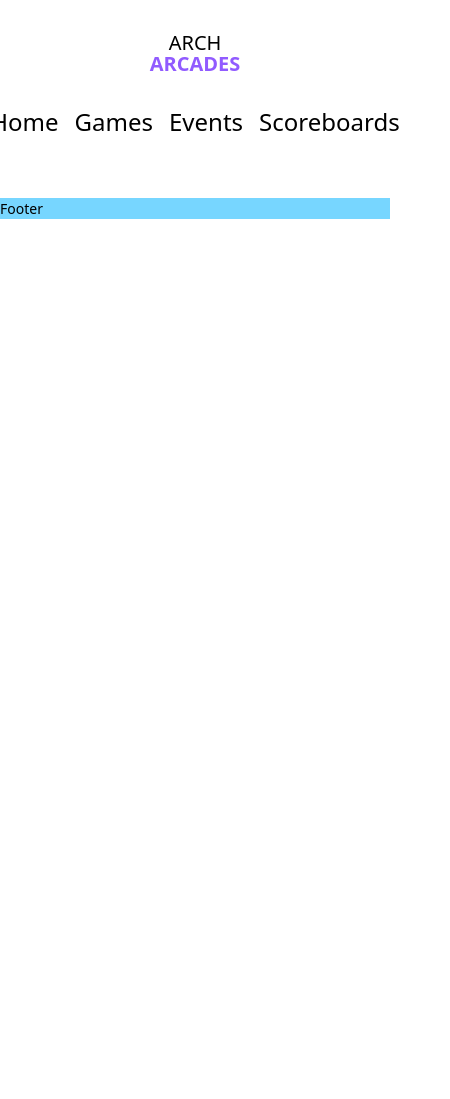
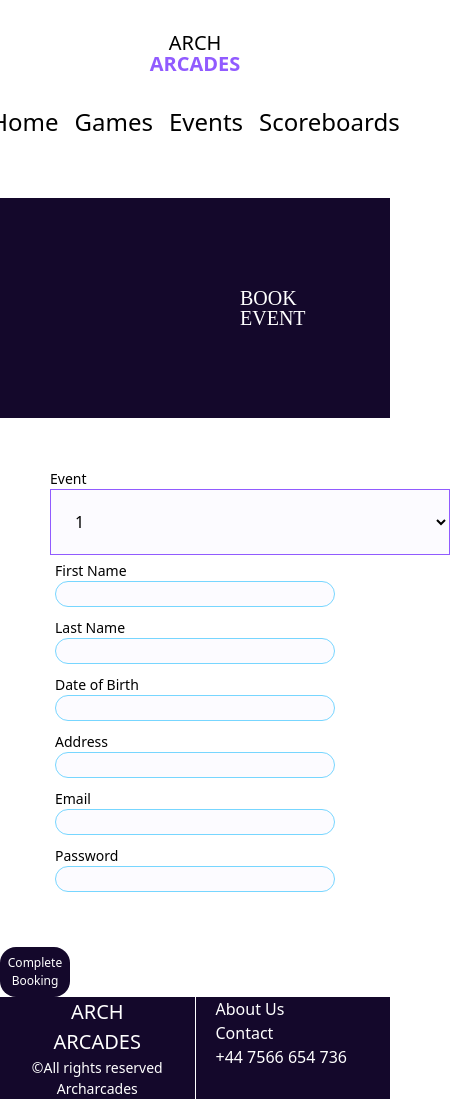
Before and after one commit to pixelatedpup/archarcades, a React (Vite) app in the folder archarcades/: page /archarcades/booking/1 in a window 390 px wide. Shown: the whole page, 450 px wide, since content can reach past the window. Before the commit the page ends 844 px from the top, so only its background shows below. Built offline with nearby package versions, Linux system fonts and the light colour scheme; a web font is replaced by a local one.

Commit message:
Made improvements to the footer component - Added links, copy right and Logo. Reviews on the homepage are now filled with relevent mock data.

```diff
--- a/archarcades/src/App.jsx
+++ b/archarcades/src/App.jsx
@@ -12,7 +12,7 @@ function App() {
 
   return (
     <div className="App">
-      <BrowserRouter>
+      <BrowserRouter basename="/archarcades">
         {/* <h1>Hello</h1> */}
         <Page/>
       </BrowserRouter>
--- a/archarcades/src/Footer.jsx
+++ b/archarcades/src/Footer.jsx
@@ -1,9 +1,21 @@
 const Footer = () =>{
     return(
         <>
-            <div className="bg-[var(--secondary)] mb-[0px]">
-                <p>Footer</p>
-            </div>
+            <section className=" flex bg-[var(--dark)] mb-[0px]">
+                <article className="flex-1 flex flex-col text-white">
+                    <h1 className="flex-1 text-center text-[24px]">ARCH</h1>
+                    <h1 className="flex-1 text-center text-[34px]">ARCADES</h1>
+                    <p className="flex-1 text-center "> ©All rights reserved Archarcades</p>
+                </article>
+                <article className="flex-1 text-white border-l">
+                    <ul className="pl-[20px]">
+                        <li><h2>About Us</h2></li>
+                        <li><h2>Contact</h2></li>
+                        <li><h2>+44 7566 654 736</h2></li>
+
+                    </ul>
+                </article>
+            </section>
         </>
     );
 }
--- a/archarcades/src/Page.jsx
+++ b/archarcades/src/Page.jsx
@@ -7,9 +7,15 @@ import './styles.css'
 const Page = () =>{
     return(
         <>
-            <Header/>
-            <Body/>
-            <Footer/>
+            <div className="min-h-screen flex flex-col">
+                <Header/>
+
+                <div className="flex-grow">
+                    <Body/>
+                </div>
+
+                <Footer/>
+            </div>
         </>
     );
 };
--- a/archarcades/src/components/Card.jsx
+++ b/archarcades/src/components/Card.jsx
@@ -1,4 +1,4 @@
-const Card = ({children, borderRadius='rounded-2xl', borderColor = 'border-[#3900AA]', backgroundColour='bg-[#3900AA]', fontColour=`text-white`, width="400px", height="351px"}) => {
+const Card = ({children, borderRadius='rounded-2xl', borderColor = 'border-[#3900AA]', backgroundColour='bg-[var(--secondary)]', fontColour=`text-black`, width="400px", height="351px"}) => {
     return(
     <div className={`${borderRadius} border ${borderColor} p-4 ${backgroundColour} ${fontColour} w-${width} h-${height} `}>
         {children}
--- a/archarcades/src/pages/Home.jsx
+++ b/archarcades/src/pages/Home.jsx
@@ -7,7 +7,21 @@ import Carousel from '../components/Carousel';
 
 
 const Home = () => {
-    const primaryColor = '#3900AA'
+
+    const reviews = [
+      {name: "John Constantine",
+        text:"Amazing experience! Would take my family again.",
+        rating:"5/5"
+      },
+            {name: "Samuel Tarly",
+        text:"My and my brother had an amazing time.",
+        rating:"5/5"
+      },
+            {name: "Jesse Pinkman",
+        text:"Such a great time! Would love to experience again",
+        rating:"5/5"
+      }
+    ]
   return (
     <div className="">
       <section className="flex items-center flex-col bg-[var(--dark)] pt-[20px] pb-[20px] text-[white]">
@@ -24,7 +38,7 @@ const Home = () => {
 
       </section>
 
-      <section className="flex justify-center flex-row px-[100px] pt-[60px] text-[#3900AA] ">
+      <section className="flex justify-center flex-row px-[50px] md:px-[100px] pt-[60px] text-[#3900AA] gap-[20px]">
         <article className="flex flex-col items-center flex-1 ">
           <h2 className="text-6xl font-bold">About</h2>
           <p className="text-3xl font-light pt-[45px]">
@@ -41,11 +55,19 @@ const Home = () => {
       </section>
 
       <section className="flex flex-col items-center pt-[60px] pb-[60px] bg-[var(--light)]">
-        <h2 className="text-6xl text-[var(--primary)] font-bold">Reviews</h2>
+        <h2 className="text-6xl text-[#3900AA] font-bold">Reviews</h2>
         <div className="flex flex-row gap-4 pt-[40px]">
-          <article className=""><Card/></article>
-          <article className=""><Card/></article>
-          <article className=""><Card/></article>
+          {reviews.map((review) => (
+            <article className="">
+
+              <Card>
+                <h2 className='border-b text-[24px] text-center '>{review.name}</h2>
+                <p className='pt-[20px]'>{review.text}</p>
+                <p className='font-bold text-[20px] text-center pt-[20px]'>{review.rating}</p>
+              </Card>
+            </article>
+          ))}
+
         </div>
       </section>
     </div>
```
Also changed, not shown: 1 other file (tests, documents, lock files or other folders).
